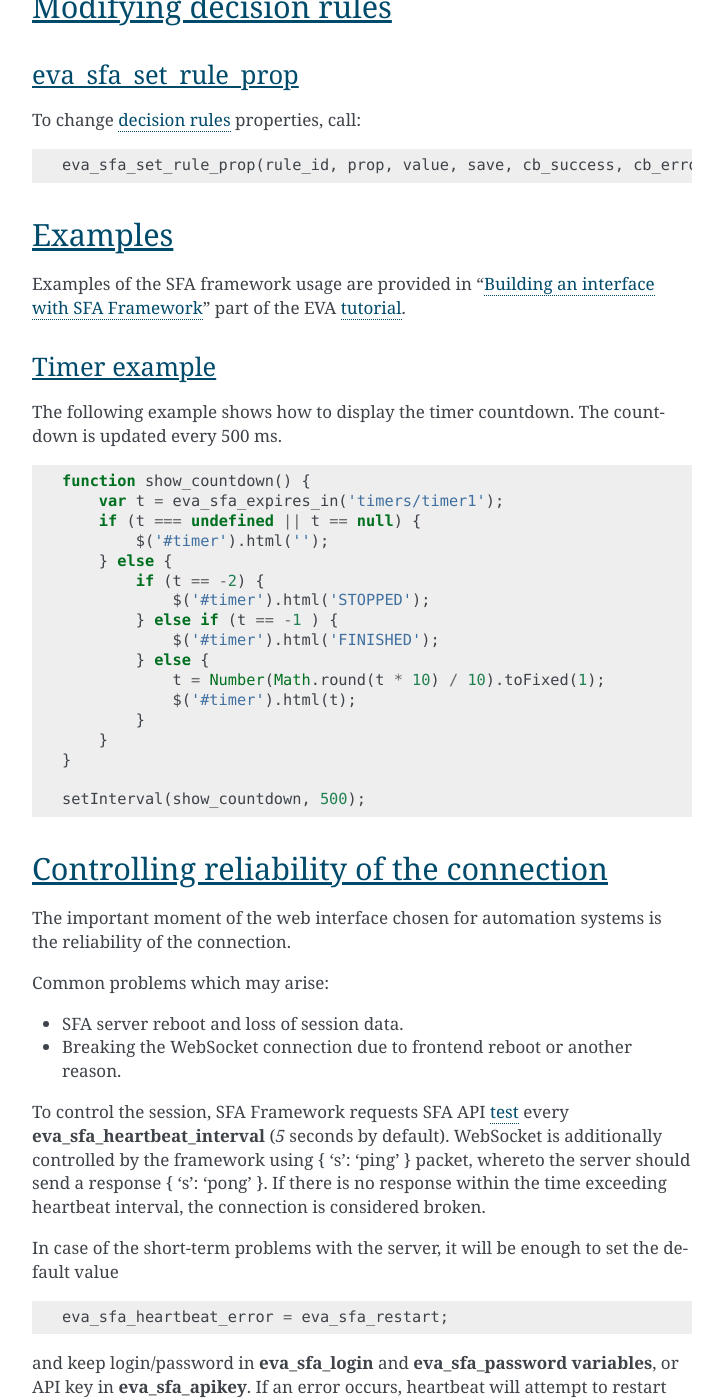
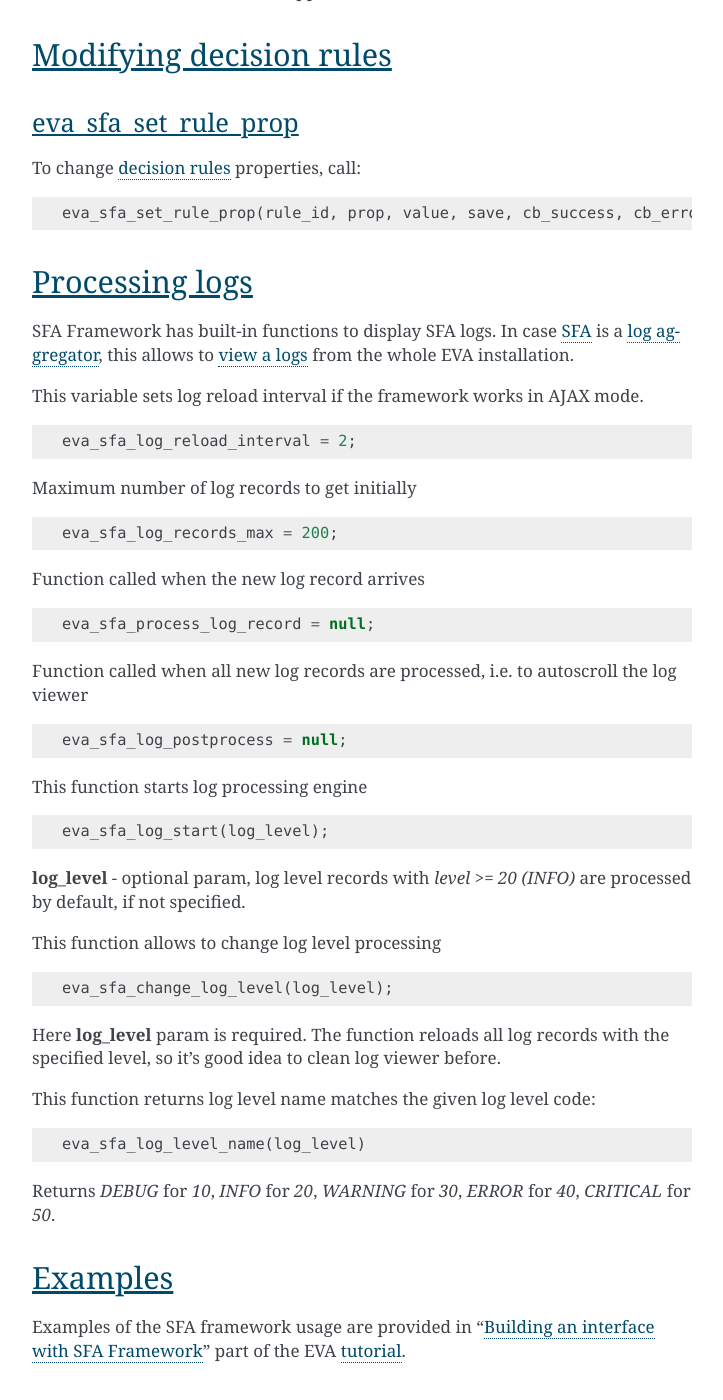
Before and after one commit to alttch/eva3, a Sphinx documentation site: the page built from doc/sfa/sfa_framework.rst, in a window 1280 px wide and 1400 px high, scrolled down 8900 px. Shown: the whole window, without its empty margins (388-1111 px from the left). Built offline with Sphinx 7.4.7, drawn with Linux system fonts in a browser that asks for light colours; some of the changed text lies outside the part shown.

Commit message:
log processing functions in a SFA Framework

```diff
--- a/doc/sfa/sfa_framework.rst
+++ b/doc/sfa/sfa_framework.rst
@@ -430,6 +430,65 @@ To change :doc:`decision rules</lm/decision_matrix>` properties, call:
 
     eva_sfa_set_rule_prop(rule_id, prop, value, save, cb_success, cb_error);
 
+Processing logs
+---------------
+
+SFA Framework has built-in functions to display SFA logs. In case
+:doc:`SFA</sfa/sfa>` is a :doc:`log aggregator</notifiers>`, this allows to
+:ref:`view a logs<sfw_example_log>` from the whole EVA installation.
+
+This variable sets log reload interval if the framework works in AJAX mode.
+
+.. code-block:: javascript
+
+    eva_sfa_log_reload_interval = 2;
+
+Maximum number of log records to get initially
+
+.. code-block:: javascript
+
+  eva_sfa_log_records_max = 200;
+
+Function called when the new log record arrives
+
+.. code-block:: javascript
+
+  eva_sfa_process_log_record = null;
+
+Function called when all new log records are processed, i.e. to autoscroll the
+log viewer
+
+.. code-block:: javascript
+
+  eva_sfa_log_postprocess = null;
+
+This function starts log processing engine
+
+.. code-block:: javascript
+
+    eva_sfa_log_start(log_level);
+
+**log_level** - optional param, log level records with *level >= 20 (INFO)* are
+processed by default, if not specified.
+
+This function allows to change log level processing
+
+.. code-block:: javascript
+
+  eva_sfa_change_log_level(log_level);
+
+Here **log_level** param is required. The function reloads all log records with
+the specified level, so it's good idea to clean log viewer before.
+
+This function returns log level name matches the given log level code:
+
+.. code-block:: javascript
+
+  eva_sfa_log_level_name(log_level)
+
+Returns *DEBUG* for *10*, *INFO* for *20*, *WARNING* for *30*, *ERROR* for
+*40*, *CRITICAL* for *50*.
+
 Examples
 --------
 
@@ -464,6 +523,136 @@ is updated every 500 ms.
 
     setInterval(show_countdown, 500);
 
+.. _sfw_example_log:
+
+Log viewer example
+~~~~~~~~~~~~~~~~~~
+
+The following example shows how to build a simple log viewer, simplar to
+included in :doc:`/uc/uc_ei` and :doc:`/lm/lm_ei`.
+
+.. code-block:: html
+
+  <html>
+    <head>
+    <script src="lib/jquery.min.js"></script>
+    <script src="js/eva_sfa.js"></script>
+    <style type="text/css">
+      #logr {
+        outline: none;
+        width: 100%;
+        height: 60% !important;
+        font-size: 11px;
+        overflow: scroll;
+        overflow-x: hidden;
+        margin-bottom: 10px;
+        border-style : Solid;
+        border-color : #3ab0ea;
+        border-color : rgba(58, 176, 234, 1);
+        border-width : 2px;
+        border-radius : 5px;
+        -moz-border-radius : 5px;
+        -webkit-border-radius : 5px;
+        }
+      .logentry.logentry_color_10 { color: grey }
+      .logentry.logentry_color_20 { color: black }
+      .logentry.logentry_color_30 {
+        color: orange;
+        font-weight: bold;
+        font-size: 14px
+        }
+      .logentry.logentry_color_40 {
+        color: red;
+        font-weight: bold;
+        font-size: 16px
+      }
+      .logentry.logentry_color_50 {
+        color: red;
+        font-weight: bold;
+        font-size: 20px;
+        animation: blinker 0.5s linear infinite;
+      }
+      @keyframes blinker {
+        50% { opacity: 0; }
+      }
+    </style>
+    </head>
+    <body>
+    <div id="logr"></div>
+    <script type="text/javascript">
+        function time_converter(UNIX_timestamp) {
+          var a = new Date(UNIX_timestamp * 1000);
+          var year = a.getFullYear();
+          var month = a.getMonth() + 1;
+          var date = a.getDate();
+          var hour = a.getHours();
+          var min = a.getMinutes();
+          var sec = a.getSeconds();
+          var time =
+            year +
+            '-' +
+            pad(month, 2) +
+            '-' +
+            pad(date, 2) +
+            ' ' +
+            pad(hour, 2) +
+            ':' +
+            pad(min, 2) +
+            ':' +
+            pad(sec, 2);
+          return time;
+        }
+
+        function pad(num, size) {
+          var s = num + '';
+          while (s.length < size) s = '0' + s;
+          return s;
+        }
+
+        function format_log_record(l) {
+          return (
+            '<div class="logentry logentry_color_' +
+            l.l +
+            '">' +
+            time_converter(l.t) +
+            ' ' +
+            l.h +
+            ' ' +
+            l.p +
+            ' ' +
+            eva_sfa_log_level_name(l.l) +
+            ' ' +
+            l.mod +
+            ' ' +
+            l.th +
+            ': ' +
+            l.msg +
+            '</div>'
+          );
+        }
+        eva_sfa_process_log_record = function(l) {
+          $('#logr').append(format_log_record(l));
+          while ($('.logentry').length > eva_sfa_log_records_max) {
+          $('#logr')
+            .find('.logentry')
+            .first()
+            .remove();
+          }
+        }
+        eva_sfa_log_postprocess = function() {
+          $('#logr').scrollTop($('#logr').prop('scrollHeight'));
+        }
+
+        eva_sfa_init();
+        eva_sfa_apikey="SECRET_KEY_JUST_FOR_EXAMPLE_DONT_STORE_KEYS_IN_JS";
+        eva_sfa_cb_login_success = function(data) {
+            eva_sfa_log_records_max = 100;
+            eva_sfa_log_start();
+        }
+        eva_sfa_start();
+    </script>
+    </body>
+    </html>
 
 Controlling reliability of the connection
 -----------------------------------------
```
Also changed, not shown: CHANGELOG.md (+1 -0 lines), 1 other file.
